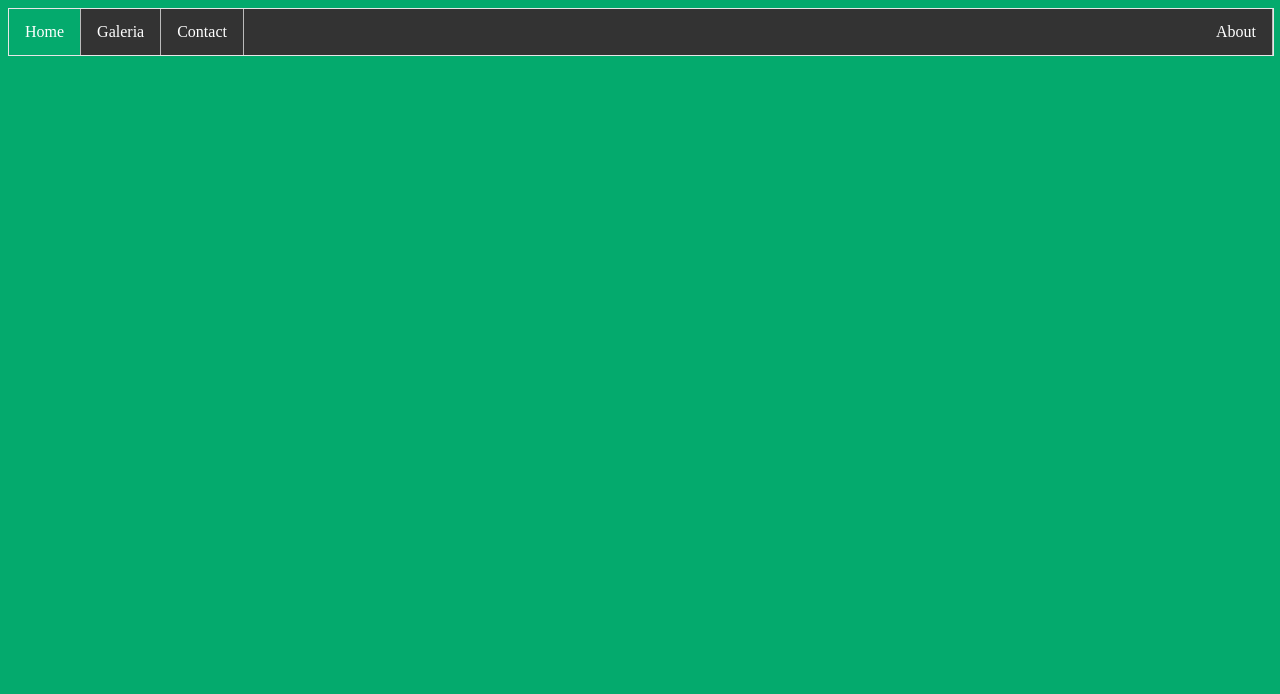
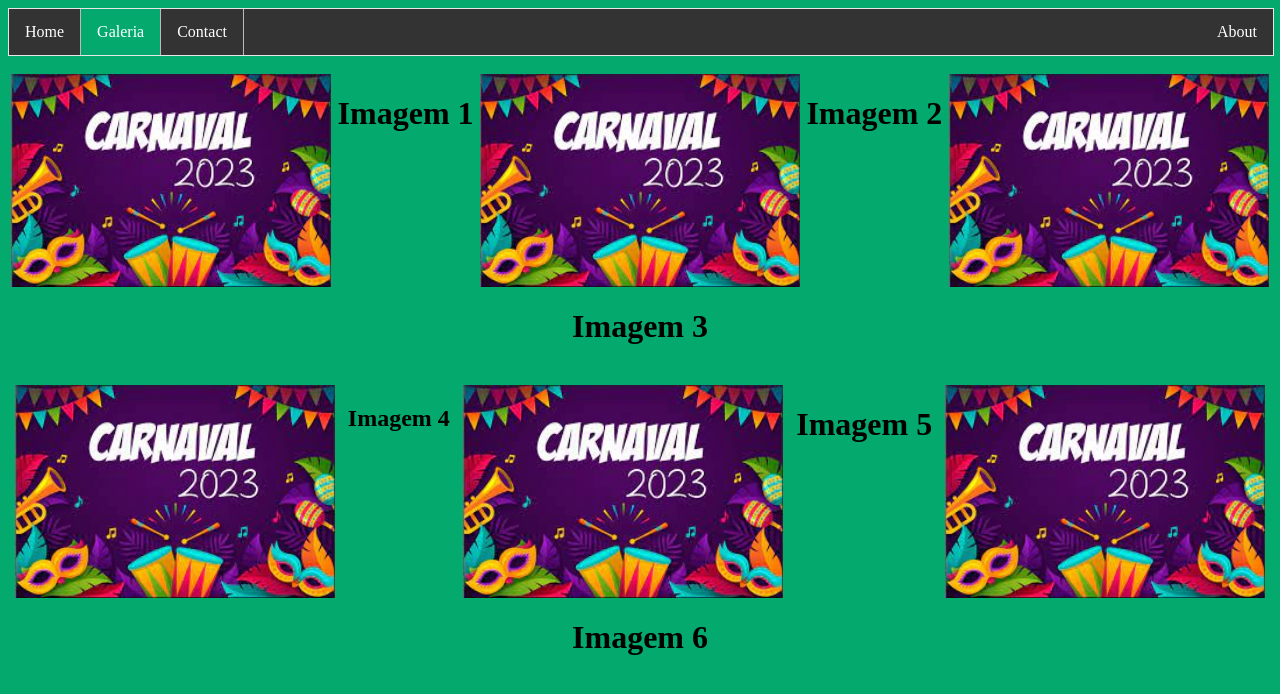
Before and after one commit to MiguelProgramas/PW-Personal-Website, a plain HTML site: page galeria.html in a window 1280 px wide. Drawn offline with Linux system fonts and the light colour scheme.

Commit message:
Atualização da Galeria com o inserimento de 6 imagens, junto com seus respectivos títulos, no flex box.

```diff
--- a/galeria.html
+++ b/galeria.html
@@ -65,12 +65,18 @@
             text-align: center;
         }
 
-        div.gallery {
-            margin: 5px;
-            border: 1px solid #ccc;
-            float: left;
-            width: 180px;
+        .flex-container {
 
+            display: flex;
+            justify-content: space-around;
+            align-content: space-around;
+            flex-wrap: wrap;
+            flex-direction: row;
+        }
+
+        .flex-container > img {
+
+            width: 25vw;
         }
 
 </style>
@@ -79,11 +85,29 @@
 
         <div class="Menuzinho">
 
-        <li><a class="Active" href="index.html">Home</a></li>
-        <li><a href="galeria.html">Galeria</a></li>
+        <li><a href="index.html">Home</a></li>
+        <li><a class="Active" href="galeria.html">Galeria</a></li>
         <li><a href="http://127.0.0.1:5500/index.html">Contact</a></li>
         <li style="float: right;"><a href="http://127.0.0.1:5500/index.html">About</a></li>
+        </ul><br>
 
-        <div>
+        <div class="flex-container">
+            <img src="download.jpg" alt="Imagem minha número 1">
+            <h1>Imagem 1</h1>
+            <img src="download.jpg" alt="Imagem minha número 2">
+            <h1>Imagem 2</h1>
+            <img src="download.jpg" alt="Imagem minha número 3">
+            <h1>Imagem 3</h1>
+        </div><br>
+
+        <div class="flex-container">
+            <img src="download.jpg" alt="Imagem minha número 4">
+            <h2>Imagem 4</h2>
+            <img src="download.jpg" alt="Imagem minha número 5">
+            <h1>Imagem 5</h1>
+            <img src="download.jpg" alt="Imagem minha número 6">
+            <h1>Imagem 6</h1>
+        </div>
+
 </body>
 </html>
```
Also changed, not shown: index.html (+1 -1 lines), download.jpg (added).
